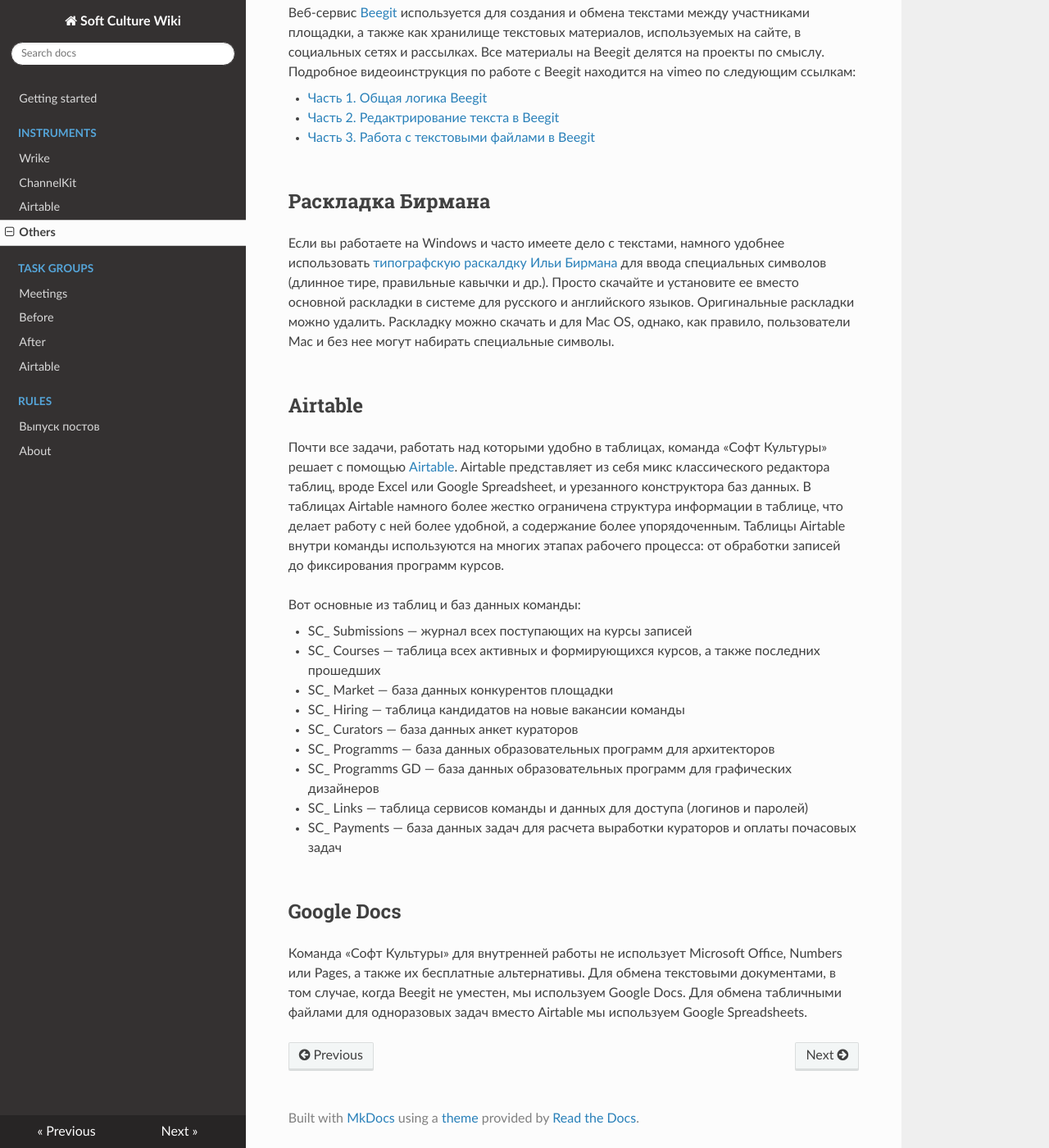
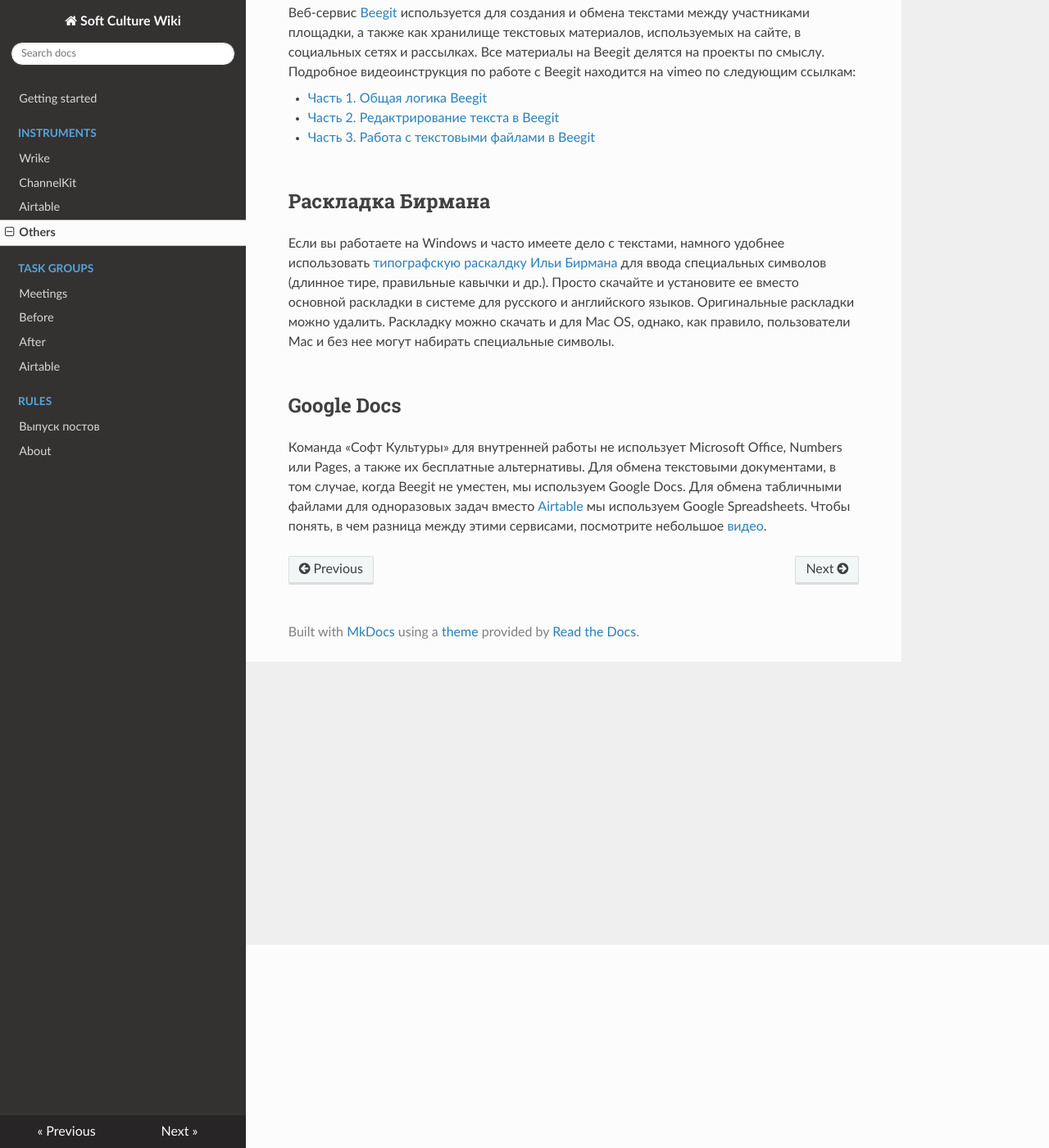
Before and after one commit to arsenyafonin/wiki, an MkDocs documentation site: the page built from docs/ins_01_team_instruments.md, in a window 1280 px wide and 1400 px high, scrolled down 248 px. Shown: the whole window at 82% size. Built offline with MkDocs 1.6.1, drawn with Linux system fonts in a browser that asks for light colours; nearby versions of some CDN libraries; old or Windows-style settings are respelled for this version of MkDocs.

Commit message:
Update ins_01_team_instruments.md

```diff
--- a/docs/ins_01_team_instruments.md
+++ b/docs/ins_01_team_instruments.md
@@ -16,22 +16,5 @@
 
 ***
 
-## Airtable
-Почти все задачи, работать над которыми удобно в таблицах, команда «Софт Культуры» решает с помощью [Airtable](https://airtable.com/). Airtable представляет из себя микс классического редактора таблиц, вроде Excel или Google Spreadsheet, и урезанного конструктора баз данных. В таблицах Airtable намного более жестко ограничена структура информации в таблице, что делает работу с ней более удобной, а содержание более упорядоченным. Таблицы Airtable внутри команды используются на многих этапах рабочего процесса: от обработки записей до фиксирования программ курсов.
-
-Вот основные из таблиц и баз данных команды:
-
-* SC\_ Submissions — журнал всех поступающих на курсы записей
-* SC\_ Courses — таблица всех активных и формирующихся курсов, а также последних прошедших
-* SC\_ Market — база данных конкурентов площадки
-* SC\_ Hiring — таблица кандидатов на новые вакансии команды
-* SC\_ Curators — база данных анкет кураторов
-* SC\_ Programms — база данных образовательных программ для архитекторов
-* SC\_ Programms GD — база данных образовательных программ для графических дизайнеров
-* SC\_ Links — таблица сервисов команды и данных для доступа (логинов и паролей)
-* SC\_ Payments —  база данных задач для расчета выработки кураторов и оплаты почасовых задач
-
-***
-
 ## Google Docs
-Команда «Софт Культуры» для внутренней работы не использует Microsoft Office, Numbers или Pages, а также их бесплатные альтернативы. Для обмена текстовыми документами, в том случае, когда Beegit не уместен, мы используем Google Docs. Для обмена табличными файлами для одноразовых задач вместо Airtable мы используем Google Spreadsheets.
+Команда «Софт Культуры» для внутренней работы не использует Microsoft Office, Numbers или Pages, а также их бесплатные альтернативы. Для обмена текстовыми документами, в том случае, когда Beegit не уместен, мы используем Google Docs. Для обмена табличными файлами для одноразовых задач вместо [Airtable](ins_07_meetings/) мы используем Google Spreadsheets. Чтобы понять, в чем разница между этими сервисами, посмотрите небольшое [видео](https://vimeo.com/119813547).
```
